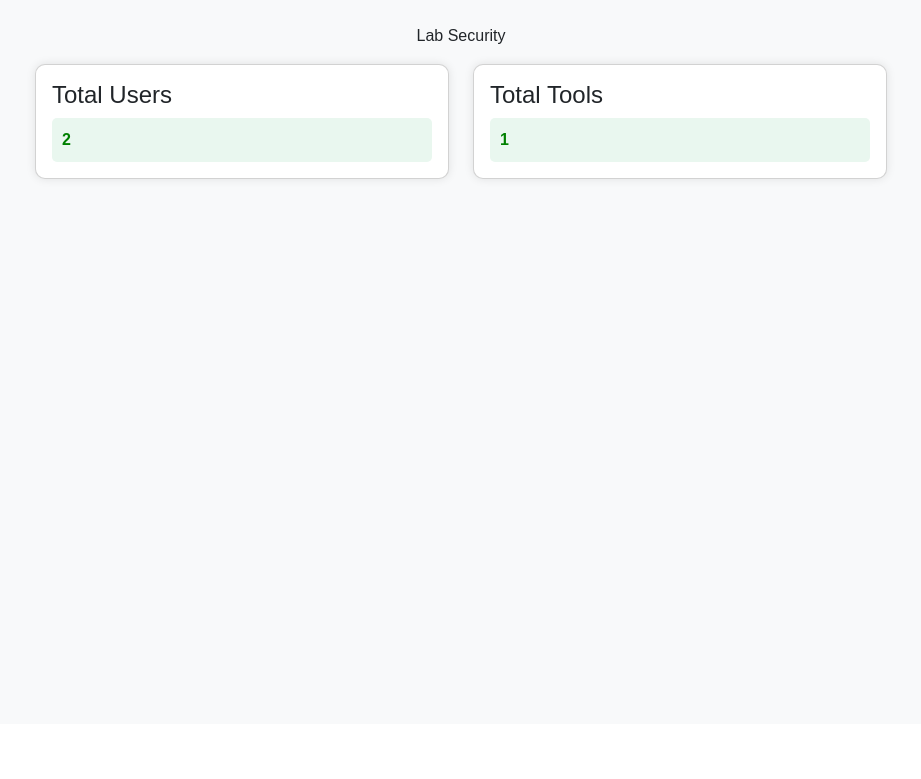
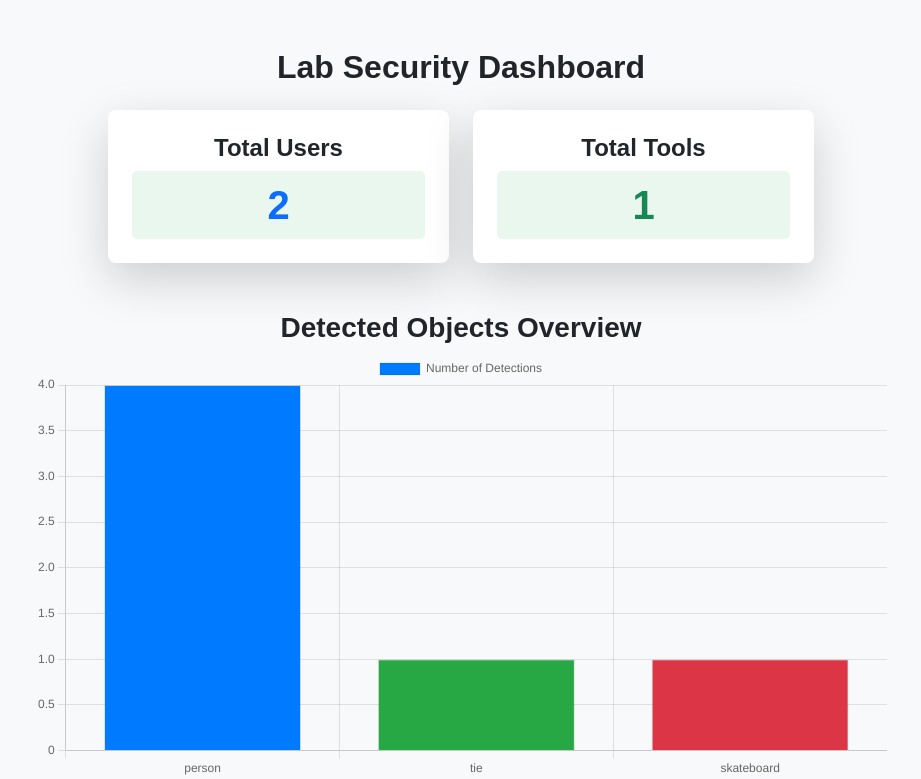
Before and after one commit to mafigi123/security, a Flask app: page / in a window 1280 px wide. Shown: the part 76-855 px from the top of the page, without its empty margins (179-1100 px from the left). Before the commit the page ends 258 px from the top, so only its background shows below. Run offline with Flask 3, Linux system fonts and the light colour scheme; the visitor is signed in with stand-in values (Sample User, id 1).

Commit message:
Update index.html

```diff
--- a/templates/index.html
+++ b/templates/index.html
@@ -2,23 +2,69 @@
 
 {% block content %}
 <!-- Main Content -->
-<div class="container">
-    <p class="text-center">Lab Security</p>
+<div class="container mt-5">
+    <h2 class="text-center fw-bold mb-4">Lab Security Dashboard</h2>
 
-    <div class="row">
-        <div class="col-md-6">
-            <div class="card p-3">
-                <h4 class="card-title">Total Users</h4>
-                <div class="result-box">{{ total_users }}</div>
+    <div class="row justify-content-center">
+        <div class="col-md-5">
+            <div class="card shadow-lg border-0 rounded-3 text-center p-4">
+                <h4 class="card-title fw-semibold">Total Users</h4>
+                <div class="result-box display-6 text-primary">{{ total_users }}</div>
             </div>
         </div>
-        <div class="col-md-6">
-            <div class="card p-3">
-                <h4 class="card-title">Total Tools</h4>
-                <div class="result-box">{{ total_tools }}</div>
+        <div class="col-md-5">
+            <div class="card shadow-lg border-0 rounded-3 text-center p-4">
+                <h4 class="card-title fw-semibold">Total Tools</h4>
+                <div class="result-box display-6 text-success">{{ total_tools }}</div>
             </div>
         </div>
     </div>
+
+    <!-- Chart Section -->
+    <div class="mt-5">
+        <h3 class="text-center fw-bold">Detected Objects Overview</h3>
+        <canvas id="attendanceChart"></canvas>
+    </div>
 </div>
 
+<!-- Include Chart.js -->
+<script src="https://cdn.jsdelivr.net/npm/chart.js"></script>
+<script>
+    document.addEventListener("DOMContentLoaded", function () {
+        // Data from Python (Replace this with data passed from Flask)
+        const detectedObjects = {{ detected_objects | tojson }};
+
+        // Count occurrences of each detected object
+        const objectCounts = {};
+        detectedObjects.forEach(obj => {
+            objectCounts[obj] = (objectCounts[obj] || 0) + 1;
+        });
+
+        const labels = Object.keys(objectCounts);
+        const data = Object.values(objectCounts);
+
+        // Create Chart
+        const ctx = document.getElementById("attendanceChart").getContext("2d");
+        new Chart(ctx, {
+            type: "bar",
+            data: {
+                labels: labels,
+                datasets: [{
+                    label: "Number of Detections",
+                    data: data,
+                    backgroundColor: ["#007bff", "#28a745", "#dc3545", "#ffc107", "#17a2b8"],
+                    borderWidth: 1
+                }]
+            },
+            options: {
+                responsive: true,
+                scales: {
+                    y: {
+                        beginAtZero: true
+                    }
+                }
+            }
+        });
+    });
+</script>
 {% endblock %}
```
